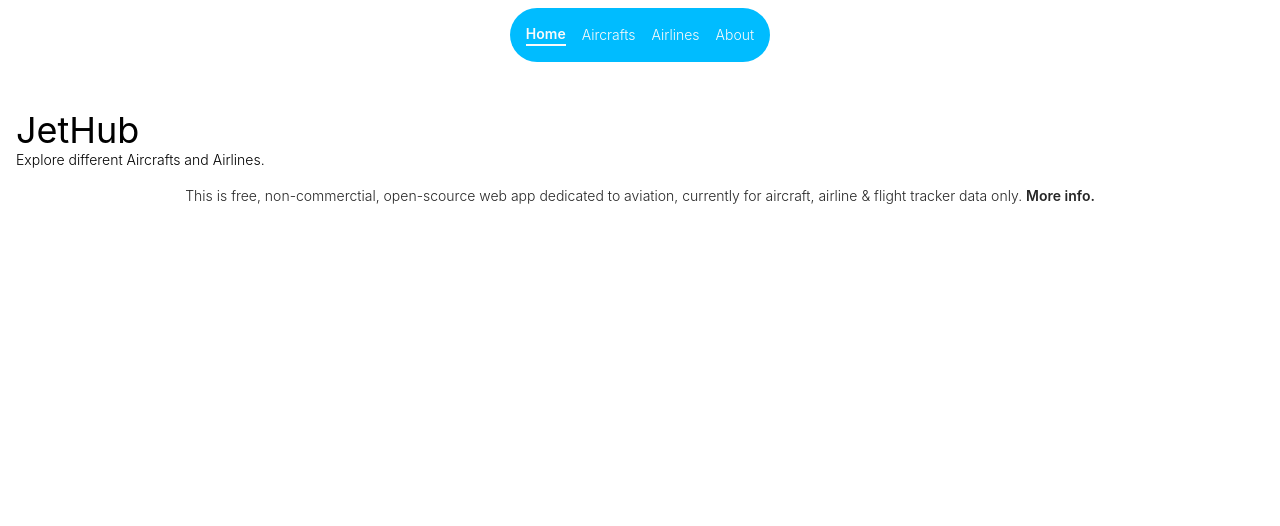
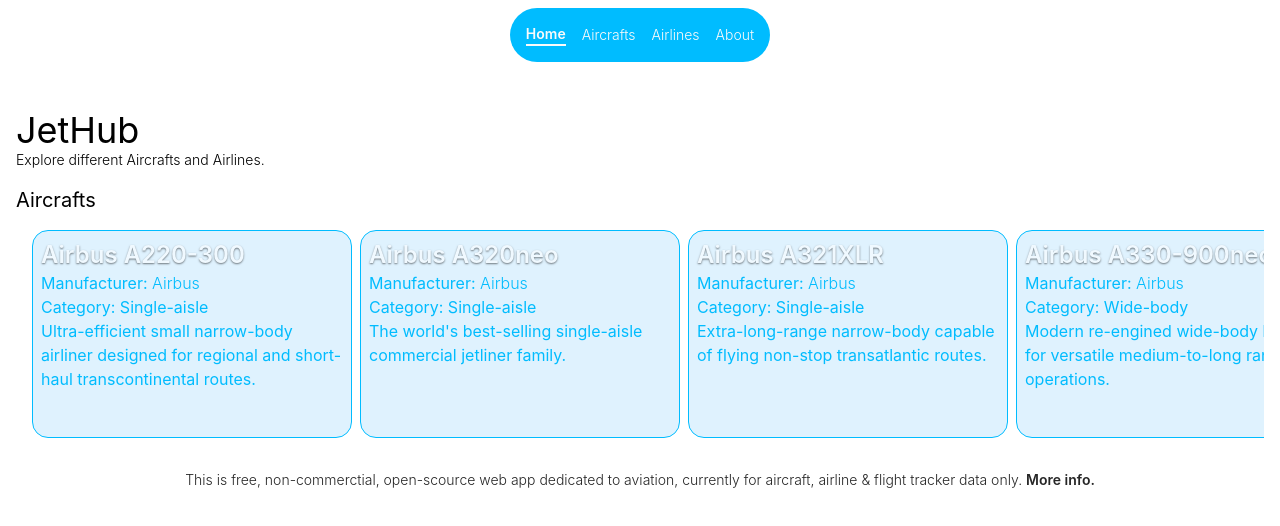
Before and after one commit to sandro-dev26/jethub, a React (Vite) app: page / in a window 1280 px wide. Shown: the top 526 px of the page. Built offline with nearby package versions, Linux system fonts and the light colour scheme.

Commit message:
Update homepage and json

```diff
--- a/src/data/aircraft.json
+++ b/src/data/aircraft.json
@@ -1,21 +1,128 @@
 [
   {
-    "id": "string",
-    "name": "string",
-    "manufacturer": "string",
-    "category": "string",
-    "imageUrl": "string",
-    "accentColor": "string",
+    "id": "airbus-a220-300",
+    "name": "Airbus A220-300",
+    "manufacturer": "Airbus",
+    "category": "Single-aisle",
+    "imageUrl": "https://images.unsplash.com/photo-1540959733332-eab4deabeeaf",
+    "accentColor": "#00205b",
     "specs": {
-      "passengerCapacity": "number",
-      "maxRangeNm": 25,
-      "maxRangeKm": 0,
-      "cruisingSpeedMach": "number",
-      "wingspanMeters": "number",
-      "lengthMeters": "number",
-      "engineType": "string"
+      "passengerCapacity": 150,
+      "maxRangeNm": 3450,
+      "cruisingSpeedMach": 0.78,
+      "wingspanMeters": 35.1,
+      "lengthMeters": 38.7,
+      "engineType": "2x Pratt & Whitney PW1500G"
     },
-    "short_description": "string",
-    "description": "string"
+    "short_description": "Ultra-efficient small narrow-body airliner designed for regional and short-haul transcontinental routes.",
+    "description": "Originally developed as the Bombardier CSeries, the A220-300 features 5-abreast seating, extra-large windows, and GTF engines delivering 25% lower fuel burn per seat compared to previous generation aircraft."
+  },
+  {
+    "id": "airbus-a320neo",
+    "name": "Airbus A320neo",
+    "manufacturer": "Airbus",
+    "category": "Single-aisle",
+    "imageUrl": "https://images.unsplash.com/photo-1529074963764-98f45c47344b",
+    "accentColor": "#00205b",
+    "specs": {
+      "passengerCapacity": 180,
+      "maxRangeNm": 3400,
+      "cruisingSpeedMach": 0.78,
+      "wingspanMeters": 35.8,
+      "lengthMeters": 37.57,
+      "engineType": "2x CFM LEAP-1A / PW1100G"
+    },
+    "short_description": "The world's best-selling single-aisle commercial jetliner family.",
+    "description": "The A320neo (New Engine Option) incorporates modern Sharklet wingtip devices and fuel-efficient engines that reduce fuel burn by 20% and significantly reduce engine noise footprint."
+  },
+  {
+    "id": "airbus-a321xlr",
+    "name": "Airbus A321XLR",
+    "manufacturer": "Airbus",
+    "category": "Single-aisle",
+    "imageUrl": "https://images.unsplash.com/photo-1556388158-158ea5ccacbd",
+    "accentColor": "#00205b",
+    "specs": {
+      "passengerCapacity": 220,
+      "maxRangeNm": 4700,
+      "cruisingSpeedMach": 0.78,
+      "wingspanMeters": 35.8,
+      "lengthMeters": 44.51,
+      "engineType": "2x CFM LEAP-1A / PW1100G-JM"
+    },
+    "short_description": "Extra-long-range narrow-body capable of flying non-stop transatlantic routes.",
+    "description": "The A321XLR unlocks new point-to-point long-haul routes (like London to Miami) by introducing a permanent Rear Center Tank (RCT) for unprecedented narrow-body fuel capacity."
+  },
+  {
+    "id": "airbus-a330-900neo",
+    "name": "Airbus A330-900neo",
+    "manufacturer": "Airbus",
+    "category": "Wide-body",
+    "imageUrl": "https://images.unsplash.com/photo-1519074069444-1ba4e21a221f",
+    "accentColor": "#0b2545",
+    "specs": {
+      "passengerCapacity": 287,
+      "maxRangeNm": 7200,
+      "cruisingSpeedMach": 0.82,
+      "wingspanMeters": 64.0,
+      "lengthMeters": 63.66,
+      "engineType": "2x Rolls-Royce Trent 7000"
+    },
+    "short_description": "Modern re-engined wide-body known for versatile medium-to-long range operations.",
+    "description": "Building on the successful A330 baseline, the A330-900neo adds high-span A350-inspired wings, new Rolls-Royce Trent 7000 engines, and the ultra-quiet Airspace cabin interior."
+  },
+  {
+    "id": "airbus-a350-900",
+    "name": "Airbus A350-900",
+    "manufacturer": "Airbus",
+    "category": "Wide-body",
+    "imageUrl": "https://images.unsplash.com/photo-1540959733332-eab4deabeeaf",
+    "accentColor": "#0b2545",
+    "specs": {
+      "passengerCapacity": 325,
+      "maxRangeNm": 8300,
+      "cruisingSpeedMach": 0.85,
+      "wingspanMeters": 64.75,
+      "lengthMeters": 66.8,
+      "engineType": "2x Rolls-Royce Trent XWB-84"
+    },
+    "short_description": "Advanced long-range composite wide-body airliner featuring signature curved winglets.",
+    "description": "Over 50% of the A350's airframe is made of carbon-fiber composite materials. Combined with aerodynamic morphing wings, it sets high standards for long-haul operating efficiency."
+  },
+  {
+    "id": "airbus-a350-1000",
+    "name": "Airbus A350-1000",
+    "manufacturer": "Airbus",
+    "category": "Wide-body",
+    "imageUrl": "https://images.unsplash.com/photo-1556388158-158ea5ccacbd",
+    "accentColor": "#0b2545",
+    "specs": {
+      "passengerCapacity": 410,
+      "maxRangeNm": 8700,
+      "cruisingSpeedMach": 0.85,
+      "wingspanMeters": 64.75,
+      "lengthMeters": 73.79,
+      "engineType": "2x Rolls-Royce Trent XWB-97"
+    },
+    "short_description": "Airbus's largest twin-engine flagship wide-body airliner with six-wheel landing gear.",
+    "description": "The stretched variant of the A350 family designed to challenge large twin-engine jets, featuring a modified wing trailing-edge and higher thrust Trent XWB-97 engines."
+  },
+  {
+    "id": "airbus-a380-800",
+    "name": "Airbus A380-800",
+    "manufacturer": "Airbus",
+    "category": "Wide-body",
+    "imageUrl": "https://images.unsplash.com/photo-1519074069444-1ba4e21a221f",
+    "accentColor": "#1d2d44",
+    "specs": {
+      "passengerCapacity": 525,
+      "maxRangeNm": 8000,
+      "cruisingSpeedMach": 0.85,
+      "wingspanMeters": 79.75,
+      "lengthMeters": 72.72,
+      "engineType": "4x Engine Alliance GP7200 / Rolls-Royce Trent 900"
+    },
+    "short_description": "The world's largest commercial passenger jet with a full double-deck cabin.",
+    "description": "The Superjumbo is the only full-length double-decker passenger aircraft ever built. Designed for high-density global hub-to-hub routes, offering unmatched space and luxury amenities like onboard showers and bars."
   }
 ]
--- a/src/fetch.ts
+++ b/src/fetch.ts
@@ -1,16 +1,11 @@
 import type { Aircraft } from "./types/aircraft";
 import nmToKm from "./utils/converter";
+import aircraftData from "./data/aircraft.json";
 
-export async function fetchAircraftData() {
-  const response = await fetch("./data/aircraft.json");
-
-  if (!response) {
-    return null;
-  }
-
-  const data: Aircraft[] = await response.json();
-  const readableData = data.map((item: Aircraft) => {
+export async function fetchAircraftData(): Promise<Aircraft[]> {
+  const readableData = aircraftData.map((item: Aircraft) => {
     item.specs.maxRangeKm = nmToKm(item.specs.maxRangeNm);
+    return item;
   });
 
   return readableData;
--- a/src/pages/Home.tsx
+++ b/src/pages/Home.tsx
@@ -1,4 +1,25 @@
+import { fetchAircraftData } from "../fetch";
+import { useState, useEffect } from "react";
+import { useNavigate } from "react-router";
+import type { Aircraft } from "../types/aircraft";
+
 function Home() {
+  const [aircraftData, setAircraftData] = useState<Aircraft[] | null>(null);
+  useEffect(() => {
+    async function setData() {
+      try {
+        const aircraft = await fetchAircraftData();
+        setAircraftData(aircraft);
+      } catch (err) {
+        console.error("Failed to fetch aircraft:", err);
+      }
+    }
+
+    setData();
+  }, []);
+
+  const navigate = useNavigate();
+
   return (
     <main className="m-4 mt-12">
       <header>
@@ -7,6 +28,48 @@ function Home() {
           Explore different Aircrafts and Airlines.
         </p>
       </header>
+      <div className="mt-4">
+        <label htmlFor="aircrafts" className="text-xl">
+          Aircrafts
+        </label>
+        <section
+          id="aircrafts"
+          className="flex flex-row flex-2 gap-2 min-h-60 overflow-auto p-4"
+        >
+          {aircraftData?.map((item) => (
+            <div
+              key={item.id}
+              className="bg-sky-100 text-sky-400 w-80 shrink-0 border border-sky-400 p-2 rounded-2xl transition-all duration-200 hover:-translate-y-1 hover:shadow-lg shadow-neutral-800/50"
+            >
+              <h2
+                onClick={() => {
+                  navigate(`/aircrafts/${item.id}`);
+                }}
+                className="text-2xl text-sky-50 [text-shadow:0_1px_2px_rgb(0_0_0_/_0.5)] font-semibold"
+              >
+                {item.name}
+              </h2>
+              <p>
+                Manufacturer:{" "}
+                <span
+                  onClick={() => {
+                    navigate(
+                      `/airlines/${item.manufacturer.toLocaleLowerCase()}`,
+                    );
+                  }}
+                  className="font-light hover:font-normal hover:underline underline-offset-4 transition-all duration-200"
+                >
+                  {item.manufacturer}
+                </span>
+              </p>
+              <p>
+                Category: <span>{item.category}</span>
+              </p>
+              <p>{item.short_description}</p>
+            </div>
+          ))}
+        </section>
+      </div>
     </main>
   );
 }
```
